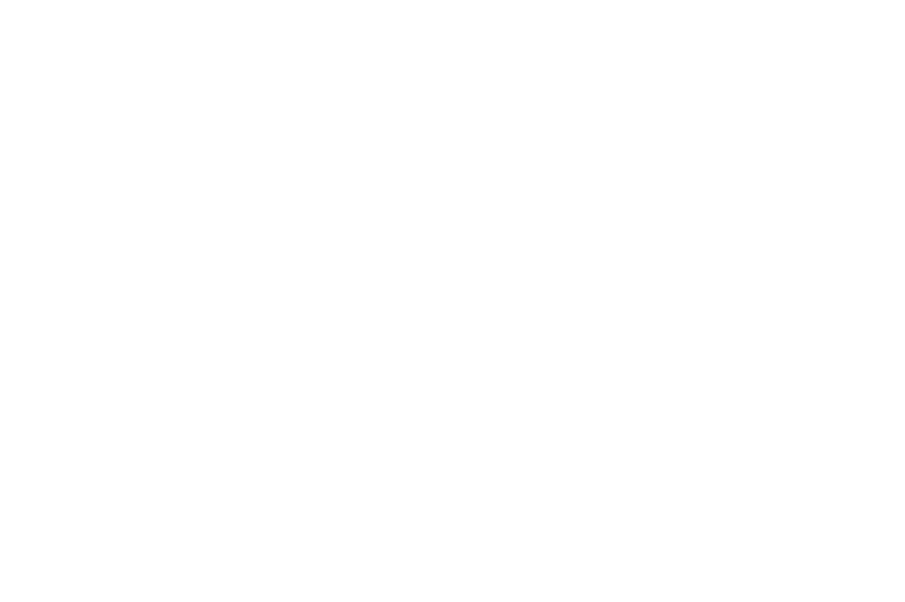
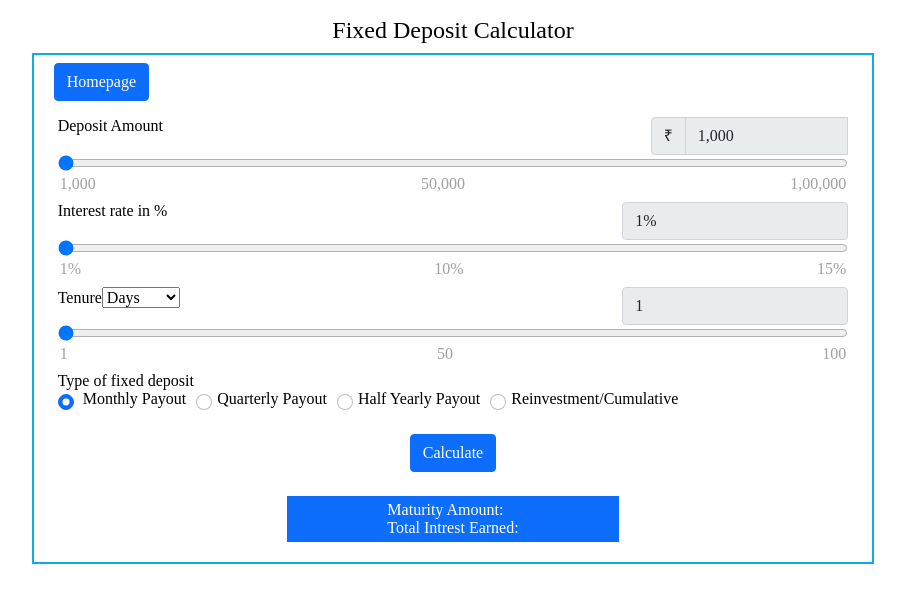
Before and after one commit to sk-282100/CalculatorAngularVersion1.0, an Angular app in the folder Calculator/: page /FixedDepositeCalculator in a window 1280 px wide. Before the commit this address led to /. Shown: the top 602 px of the page, without its empty margins (187-1092 px from the left). Built offline with nearby package versions, Linux system fonts and the light colour scheme.

Commit message:
FdCalculator_Done-Hrushikesh

```diff
--- a/Calculator/src/app/FixedDepositeCalculator/fixed-deposite-calculator/fixed-deposite-calculator.component.css
+++ b/Calculator/src/app/FixedDepositeCalculator/fixed-deposite-calculator/fixed-deposite-calculator.component.css
@@ -0,0 +1,54 @@
+@import "~bootstrap/dist/css/bootstrap.css";
+
+.div{
+    border: 2px solid rgb(17, 171, 223);
+    margin-left: 20px;
+    margin: 0 auto;
+}
+
+
+.deposit-result{
+    width: 30px;
+    height: 15px;
+}
+
+h4{
+    margin-left: 20px;
+    margin: 0 auto;
+    width:fit-content;
+}
+datalist {
+    display: flex;
+    justify-content: space-between;
+    color: rgb(160, 160, 160);
+    width: 50%;
+  }
+
+
+/* .inputText{
+    border: 1.5px solid #81CBF6;
+} */
+#depositeAmountSlider,#roiSlider,#tenureSlider{
+    width: 100%;
+}
+
+.calculate button {
+    display: block;
+    margin-left: auto;
+    margin-right: auto;
+    color: white;
+
+    }
+
+p{
+  margin-bottom: 0;
+ }
+.total {
+    background-color: #0d6efd ;
+    color: white;
+    margin-left: auto;
+    margin-right: auto;
+    width: fit-content;
+    padding: 5px 100px;
+    margin-bottom: 20px;
+}
--- a/Calculator/src/app/FixedDepositeCalculator/fixed-deposite-calculator/fixed-deposite-calculator.component.html
+++ b/Calculator/src/app/FixedDepositeCalculator/fixed-deposite-calculator/fixed-deposite-calculator.component.html
@@ -1 +1,98 @@
-<p>fixed-deposite-calculator works!</p>
+
+    <div class="mt-3 calculator">
+        <h4 class="mb-2" (click)="toFixedDeposit()">Fixed Deposit Calculator</h4>
+    </div>
+
+    <div class="container col-8 div">
+
+        <button class="btn btn-primary m-2" (click)='homePage()'> Homepage </button>
+
+
+        <div class="container">
+            <div class=" my-2">
+                <div class="d-flex justify-content-between">
+                    <label> Deposit Amount </label>
+                    <div class="flex-nowrap input-group w-25">
+                        <span class="input-group-text" id="addon-wrapping">₹</span>
+                        <input type="text" class="form-control disabled w-auto" id="depositeAmount" readonly
+                            value="1,000" />
+                        <input type="hidden" id="hddepositeAmount" value="1000">
+                    </div>
+                </div>
+                <input id="depositeAmountSlider" class="slider" type="range" name="range" step="500" min="1000"
+                    max="100000" value="1000"(change)="getdepositeValue($event)" (oninput)="getdepositeValue($event)">
+                <datalist id="depositeAmountSlider">
+                    <option value="1,000" label="1,000" ></option>
+                    <option value="50" label="50,000"></option>
+                    <option value="100" label="1,00,000"></option>
+                </datalist>
+            </div>
+
+            <div class=" my-2">
+                <div class="d-flex justify-content-between">
+                    <label>Interest rate in %</label>
+                    <input type="text" class="form-control disabled w-auto" id="roi" readonly value="1%" />
+                    <input type="hidden" id="hdroi" value="1">
+                </div>
+                <input id="roiSlider" class="slider" type="range" name="range" step="0.5" min="1" max="15" value="1" (change)="getRoiValue($event)" (oninput)="getRoiValue($event)">
+                <datalist id="roiSlider">
+                    <option value="1" label="1%"></option>
+                    <option value="5" label="10%"></option>
+                    <option value="10" label="15%"></option>
+                </datalist>
+            </div>
+
+            <div class=" my-2">
+                <div class="d-flex justify-content-between">
+                    <div>
+                        <label for="tenure">Tenure</label>
+                        <select (change)="getTenure()" name="tenure" class="" id="tenure">
+                            <option value=365 class="dropdown-item">Days</option>
+                            <option value=12 class="dropdown-item">Monthly</option>
+                            <option value=1 class="dropdown-item">Yearly</option>
+                        </select>
+                    </div>
+                    <input type="text" class="form-control disabled w-auto" id="tenureValue" readonly value="1" />
+                </div>
+                <input id="tenureSlider" type="range" name="range" step="1" min="1" max="100" (change)="getTenureValue($event)" (oninput)="getTenureValue($event)" value="1"
+                    onchange="rangePrimary2.value=value" >
+                <datalist id="tenureSlider">
+                    <option value="1" label="1"></option>
+                    <option value="50" label="50"></option>
+                    <option value="100" label="100"></option>
+                </datalist>
+            </div>
+            <div class="my-2">
+                <label>Type of fixed deposit</label>
+                <div>
+                    <label class="radio-inline" style="margin-right: 10px;">
+                        <input (click)="getRadioValue(12)" class="fix-deposit-radio flex-column form-check-input " type="radio"
+                            style="margin-right: 5px; " value=12 name="optradio" checked>
+                        Monthly Payout
+                    </label>
+                    <label class="radio-inline" style="margin-right: 10px;">
+                        <input (click)="getRadioValue(4)" class="fix-deposit-radio flex-column form-check-input" type="radio" value=4
+                            style="margin-right: 5px; " name="optradio">Quarterly Payout
+                    </label>
+                    <label class="radio-inline" style="margin-right: 10px;">
+                        <input (click)="getRadioValue(6)" class="fix-deposit-radio flex-column form-check-input" type="radio" value=6
+                            style="margin-right: 5px; " name="optradio">Half Yearly Payout
+                    </label>
+                    <label class="radio-inline" style="margin-right: 10px;">
+                        <input  type="radio" class="flex-column form-check-input" name="optradio"
+                            style="margin-right: 5px;">Reinvestment/Cumulative
+                    </label>
+                </div>
+            </div>
+
+            <div class="calculate mt-4">
+                <button type="button" id="calculate-button" class="btn btn-primary" (click)="getMaturityValue()"> Calculate </button>
+            </div>
+
+            <div class="total mt-4">
+                <p>Maturity Amount: <span id="maturity"></span></p>
+                <p>Total Intrest Earned: <span id="totIntrest"></span></p>
+            </div>
+
+        </div>
+    </div>
--- a/Calculator/src/app/FixedDepositeCalculator/fixed-deposite-calculator/fixed-deposite-calculator.component.ts
+++ b/Calculator/src/app/FixedDepositeCalculator/fixed-deposite-calculator/fixed-deposite-calculator.component.ts
@@ -1,4 +1,6 @@
 import { Component, OnInit } from '@angular/core';
+import { Router } from '@angular/router';
+
 
 @Component({
   selector: 'app-fixed-deposite-calculator',
@@ -7,9 +9,85 @@
 })
 export class FixedDepositeCalculatorComponent implements OnInit {
 
-  constructor() { }
+  constructor(private route: Router) {
 
-  ngOnInit(): void {
   }
 
+ ngOnInit(): void {
+  //  console.log($("#addon-wrapping").html());
+ }
+
+ toFixedDeposit(){
+   // console.log("hrushsu");
+   this.route.navigate(['/fixeddepositecalculator'])
+
 }
+
+homePage() {
+  this.route.navigate([''])
+}
+ fdr=1;
+ toYears:Number=365;
+
+//To get type of fixed deposite
+//  $(".fix-deposit-radio").click(function(){
+//      fdr=$(this).val()
+//    })
+
+  getRadioValue(v1:number)
+  {
+   this.fdr=v1;
+   console.log(this.fdr);
+  }
+
+   //To get Tensure type value from dropdown
+    e;
+    text:Number;
+   getTenure(){
+    this.e = document.getElementById("tenure");
+    this.text = Number(this.e.options[this.e.selectedIndex].value);
+    this.toYears=Number(this.text);
+    console.log(this.toYears);
+   }
+
+    //To get deposite amount and display in proper format
+
+    getdepositeValue(event) {
+
+      (document.getElementById("depositeAmount") as HTMLInputElement).value=event.target.value;
+      (document.getElementById("hddepositeAmount") as HTMLInputElement).value=event.target.value;
+      console.log(event.target.value);
+   }
+
+   getRoiValue(event) {
+
+    (document.getElementById("roi") as HTMLInputElement).value=event.target.value+'%';
+    (document.getElementById("hdroi") as HTMLInputElement).value=event.target.value;
+    console.log(event.target.value);
+ }
+
+ getTenureValue(event) {
+
+  (document.getElementById("tenureValue") as HTMLInputElement).value=event.target.value;
+  console.log(event.target.value);
+}
+
+getMaturityValue() {
+  var depositAmount=Number((document.getElementById("hddepositeAmount")as HTMLInputElement).value)
+  var intrestRate= Number((document.getElementById("hdroi")as HTMLInputElement).value)
+  var tenure=Number((document.getElementById("tenureValue")as HTMLInputElement).value)
+  var fixedDeposit=this.fdr;
+
+  var maturityAmout=depositAmount*Math.pow(1+((intrestRate/100)/fixedDeposit),fixedDeposit*(tenure/Number(this.toYears)))
+  maturityAmout = Number(maturityAmout.toFixed(2));
+  var totalIntrest=maturityAmout-depositAmount
+  totalIntrest=Number(totalIntrest.toFixed(2));
+
+  console.log(maturityAmout);
+  document.getElementById("maturity").innerHTML=String(maturityAmout)
+  document.getElementById("totIntrest").innerHTML=String(totalIntrest)
+
+
+}
+
+}
--- a/Calculator/src/app/HomePage/home-page/home-page.component.html
+++ b/Calculator/src/app/HomePage/home-page/home-page.component.html
@@ -7,7 +7,7 @@
         <div class='border border-2 mt-2'>
             <div class="row">
                 <div class="col d-flex justify-content-center">
-                    <input class='btn btn-primary w-50 h-auto py-1 m-2' type='button' #btn1
+                    <input class='btn btn-primary w-50 h-auto py-1 m-2'(click)="fixeddepositecalculator()" type='button' #btn1
                         value='Fixed Deposit Calculator'>
                 </div>
             </div>
--- a/Calculator/src/app/HomePage/home-page/home-page.component.ts
+++ b/Calculator/src/app/HomePage/home-page/home-page.component.ts
@@ -14,5 +14,8 @@
   recurringDepositeCalculator() {
     this.route.navigate(['/ReccuringDepositeCalculator']);
   }
+  fixeddepositecalculator() {
+    this.route.navigate(['/FixedDepositeCalculator']);
+  }
 
 }
```
Also changed, not shown: Calculator/src/app/app-routing.module.ts (+5 -3 lines).
